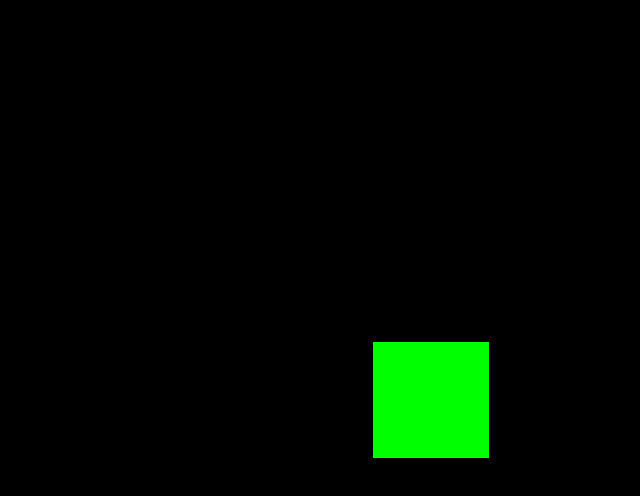
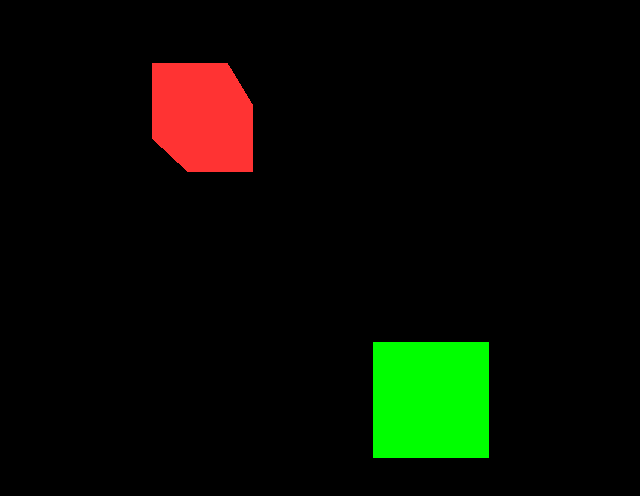
Before and after one commit to jameselsey/space-map, a plain HTML site: page index.html in a window 1280 px wide. Shown: the whole page, without its empty margins (209-849 px from the left). Drawn offline with Linux system fonts and the light colour scheme.

Commit message:
Added secondary object, so check zoom/panning

```diff
--- a/index.html
+++ b/index.html
@@ -35,9 +35,18 @@
         // Setup world
         var geometry = new THREE.BoxGeometry(1, 1, 1);
         var material = new THREE.MeshBasicMaterial({color: 0x00ff00});
-        var cube = new THREE.Mesh(geometry, material);
+        var sol = new THREE.Mesh(geometry, material);
 
-        scene.add(cube);
+        var altair = new THREE.Mesh(new THREE.BoxGeometry(1, 1, 1), new THREE.MeshBasicMaterial({color: 0xFF3333}));
+        altair.position.x = ( Math.random() - 0.5 ) * 10;
+        altair.position.y = ( Math.random() - 0.5 ) * 10;
+        altair.position.z = ( Math.random() - 0.5 ) * 10;
+        altair.updateMatrix();
+        altair.matrixAutoUpdate = false;
+
+        scene.add(sol);
+        scene.add(altair);
+
         // Renderer
         renderer = new THREE.WebGLRenderer();
         renderer.setSize(window.innerWidth, window.innerHeight);
```
